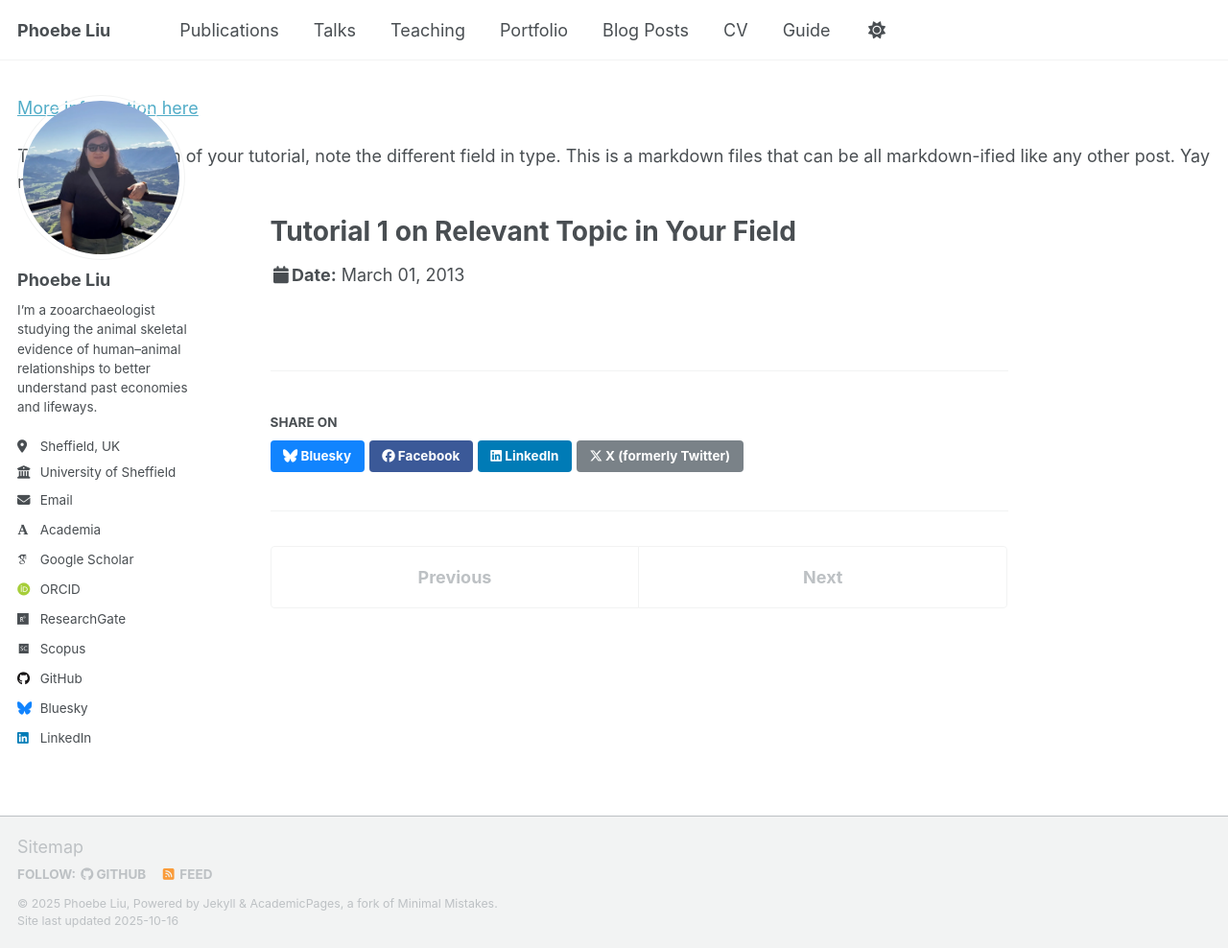
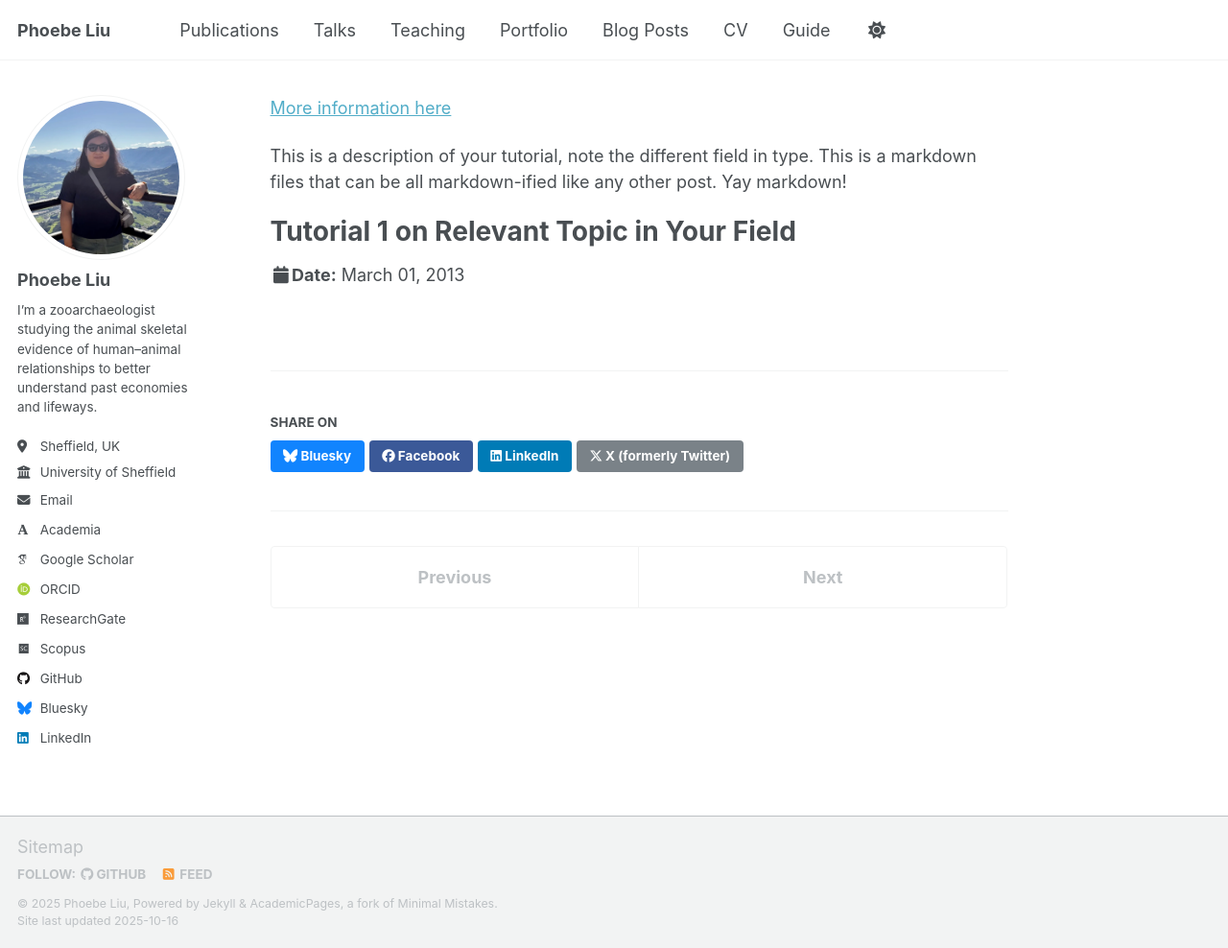
Before and after one commit to Phoebe-WCLiu/phoebe-wcliu.github.io, a Jekyll site: the page built from _talks/2013-03-01-tutorial-1.md, in a window 1280 px wide and 988 px high. Shown: the whole window at 96% size. Built offline with Jekyll 4.4.1, drawn with Linux system fonts in a browser that asks for light colours; some web fonts are replaced; a script that is not in the unit is left out.

Commit message:
Update talk.html

```diff
--- a/_layouts/talk.html
+++ b/_layouts/talk.html
@@ -17,16 +17,19 @@ layout: default
 <div id="main" role="main">
   {% include sidebar.html %}
 
-        <section class="page__content" itemprop="text">
-        {{ content }}
-        {% if page.link %}<div><a href="{{ page.link }}" class="btn">{{ site.data.ui-text[site.locale].ext_link_label | default: "Direct Link" }}</a></div>{% endif %}
-      </section>
+
 
   <article class="page" itemscope itemtype="http://schema.org/CreativeWork">
     {% if page.title %}<meta itemprop="headline" content="{{ page.title | markdownify | strip_html | strip_newlines | escape_once }}">{% endif %}
     {% if page.excerpt %}<meta itemprop="description" content="{{ page.excerpt | markdownify | strip_html | strip_newlines | escape_once }}">{% endif %}
     {% if page.date %}<meta itemprop="datePublished" content="{{ page.date | date: "%B %d, %Y" }}">{% endif %}
     {% if page.modified %}<meta itemprop="dateModified" content="{{ page.modified | date: "%B %d, %Y" }}">{% endif %}
+
+
+            <section class="page__content" itemprop="text">
+        {{ content }}
+        {% if page.link %}<div><a href="{{ page.link }}" class="btn">{{ site.data.ui-text[site.locale].ext_link_label | default: "Direct Link" }}</a></div>{% endif %}
+      </section>
 
     <div class="page__inner-wrap">
       {% unless page.header.overlay_color or page.header.overlay_image %}
```
